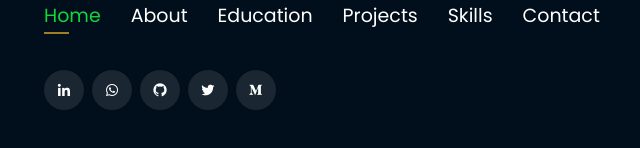
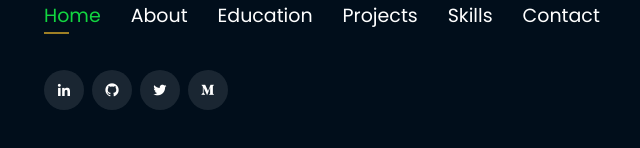
Before and after one commit to Razan110/Razan110.github.io, a plain HTML site: page index.html in a window 1280 px wide. Shown: the part 410-558 px from the top of the page, without its empty margins (41-681 px from the left). Drawn offline with nearby package versions, Linux system fonts and the light colour scheme.

Commit message:
Update index.html

```diff
--- a/index.html
+++ b/index.html
@@ -1,3 +1,4 @@
+
 <!DOCTYPE html>
 <html lang="en">
 
@@ -83,7 +84,7 @@
 
       <div class="social-links">
           <a href="https://www.linkedin.com/in/razan111" target="_blank" class="linkedin"><i class="bx bxl-linkedin"></i></a>
-          <a href="https://wa.me/966506713694" target="_blank" class="twitter"><i class="bx bxl-whatsapp"></i></a>
+
           <a href="https://github.com/razan110" target="_blank" class="github"><i class="bx bxl-github"></i></a>
           <a href="https://twitter.com/raz_swe" target="_blank" class="twitter"><i class="bx bxl-twitter"></i></a>
           <a href="https://medium.com/@razanmu448" target="_blank" class="twitter"><i class="bx bxl-medium"></i></a>
```
